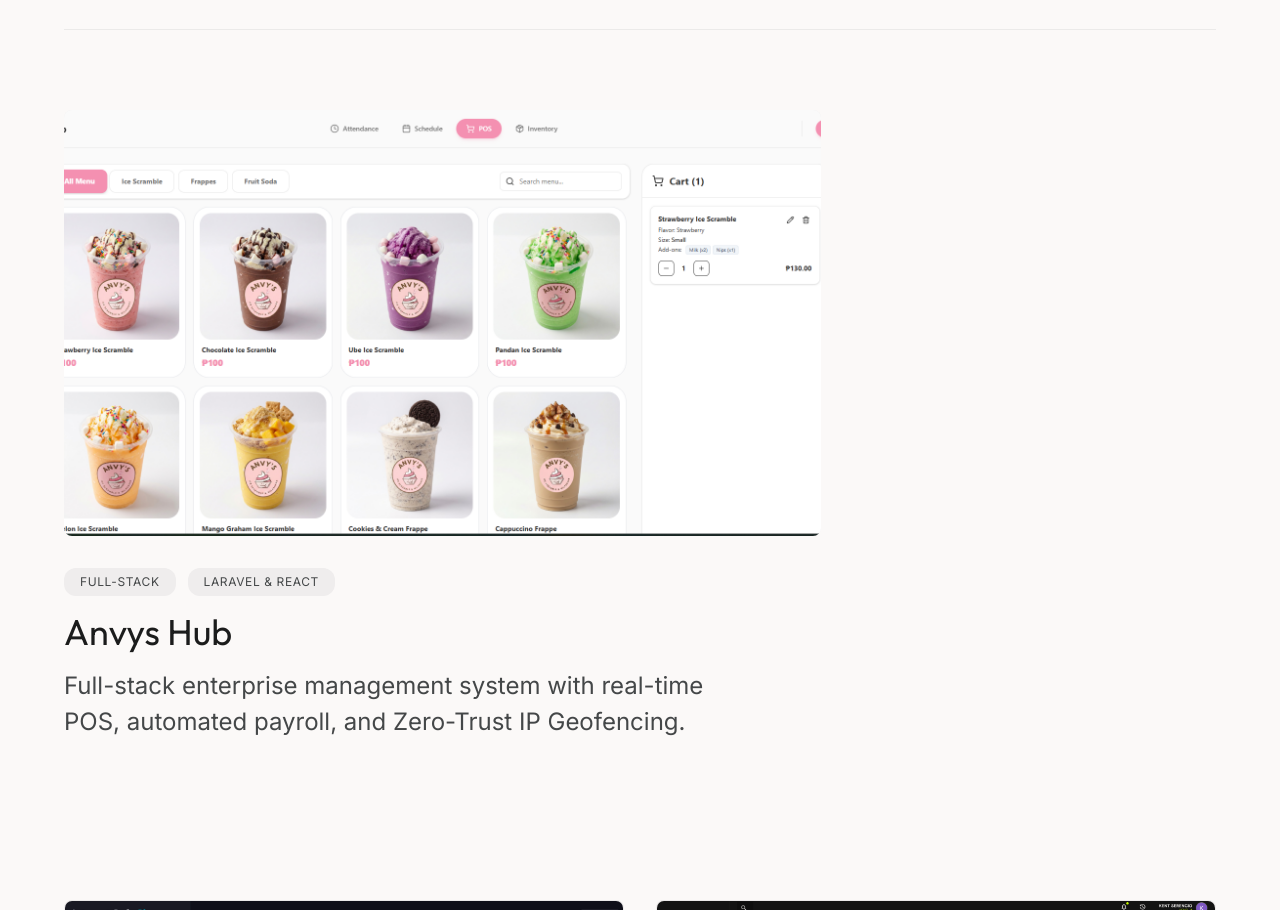
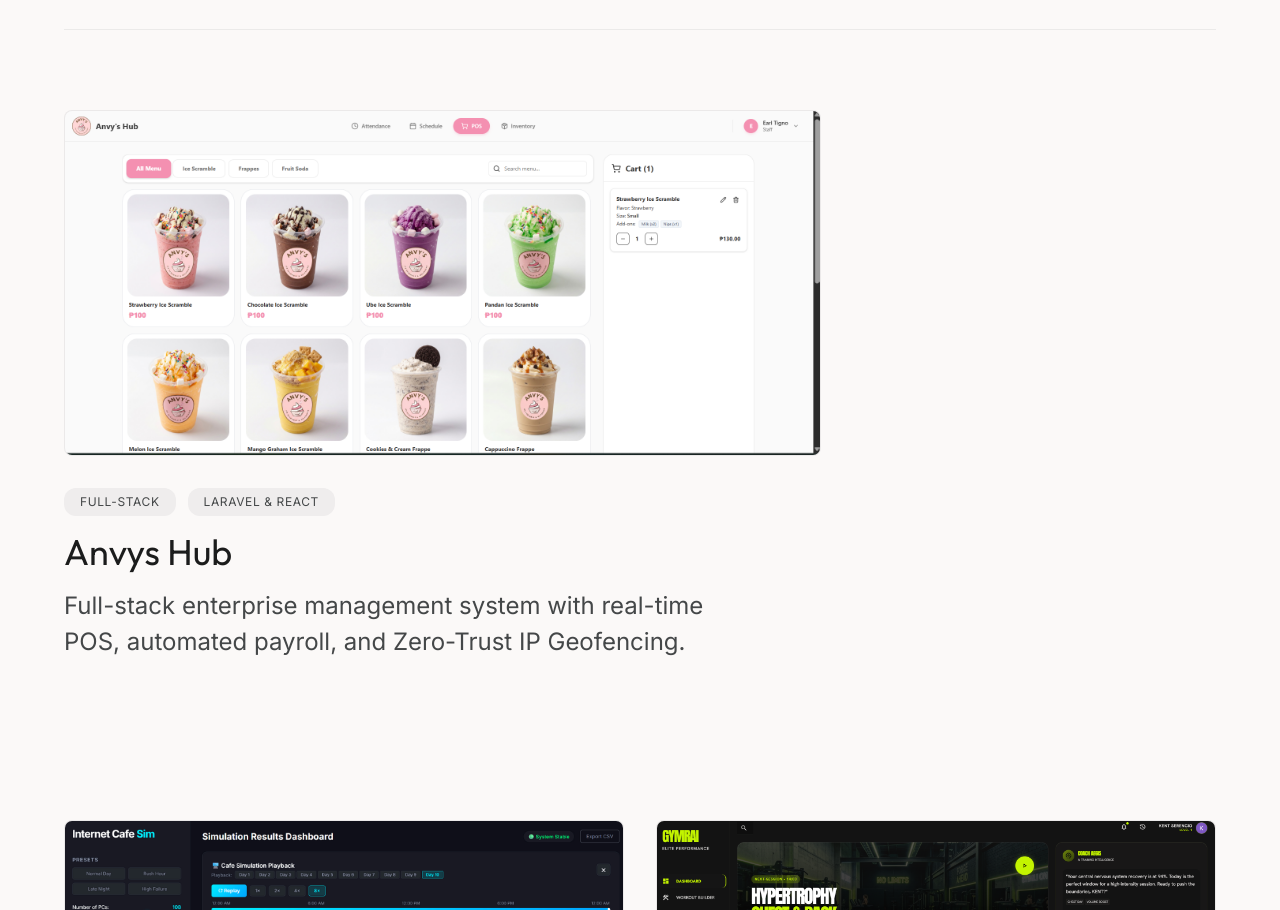
Before and after one commit to dafuqer-kentaro/Portfolio, a Next.js app: page / in a window 1280 px wide. Shown: the part 1508-2418 px from the top of the page. Built offline with nearby package versions, Linux system fonts and the light colour scheme.

Commit message:
fix: remove forced aspect ratio on Anvys Hub to fix cropping

```diff
--- a/src/app/page.tsx
+++ b/src/app/page.tsx
@@ -80,13 +80,12 @@
           <div className="grid grid-cols-12 gap-x-gutter gap-y-stack-xl">
             {/* Project 1 */}
             <div className="project-card group cursor-pointer col-span-12 lg:col-span-8">
-              <div className="overflow-hidden rounded-xl bg-surface-container aspect-video relative mb-8">
-                {/* Image 1 (Visible by default, fades out on hover) */}
-                <div className="absolute inset-0 opacity-100 group-hover:opacity-0 transition-opacity duration-700 ease-in-out z-10">
-                  <Image src="/projects/anvy.png" alt="Anvys Hub" fill className="object-cover object-top scale-100 group-hover:scale-105 transition-transform duration-700 ease-out" />
-                </div>
+              <div className="overflow-hidden rounded-xl bg-surface-container relative mb-8 border border-outline-variant/10">
+                {/* Image 1 (Dictates height, visible by default, fades out on hover) */}
+                <Image src="/projects/anvy.png" alt="Anvys Hub" width={0} height={0} sizes="100vw" style={{ width: '100%', height: 'auto' }} className="opacity-100 group-hover:opacity-0 transition-all duration-700 ease-in-out scale-100 group-hover:scale-105 relative z-10 block" />
+
                 {/* Image 2 (Hidden by default, fades in on hover) */}
-                <div className="absolute inset-0 opacity-0 group-hover:opacity-100 transition-opacity duration-700 ease-in-out z-20">
+                <div className="absolute inset-0 opacity-0 group-hover:opacity-100 transition-opacity duration-700 ease-in-out z-20 overflow-hidden">
                   <Image src="/projects/anvy1.png" alt="Anvys Hub Secondary" fill className="object-cover object-top scale-105 group-hover:scale-100 transition-transform duration-700 ease-out" />
                 </div>
               </div>
```
